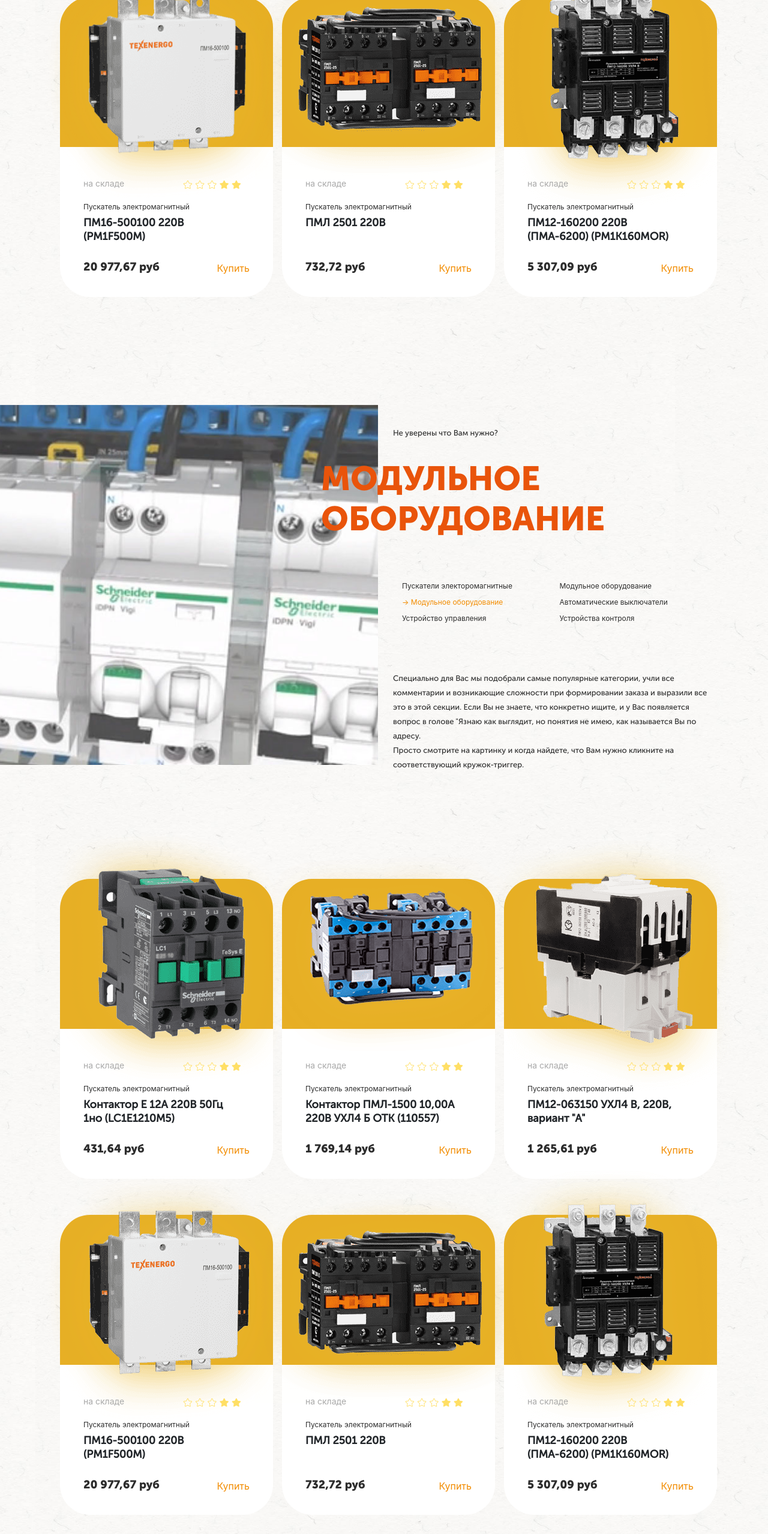
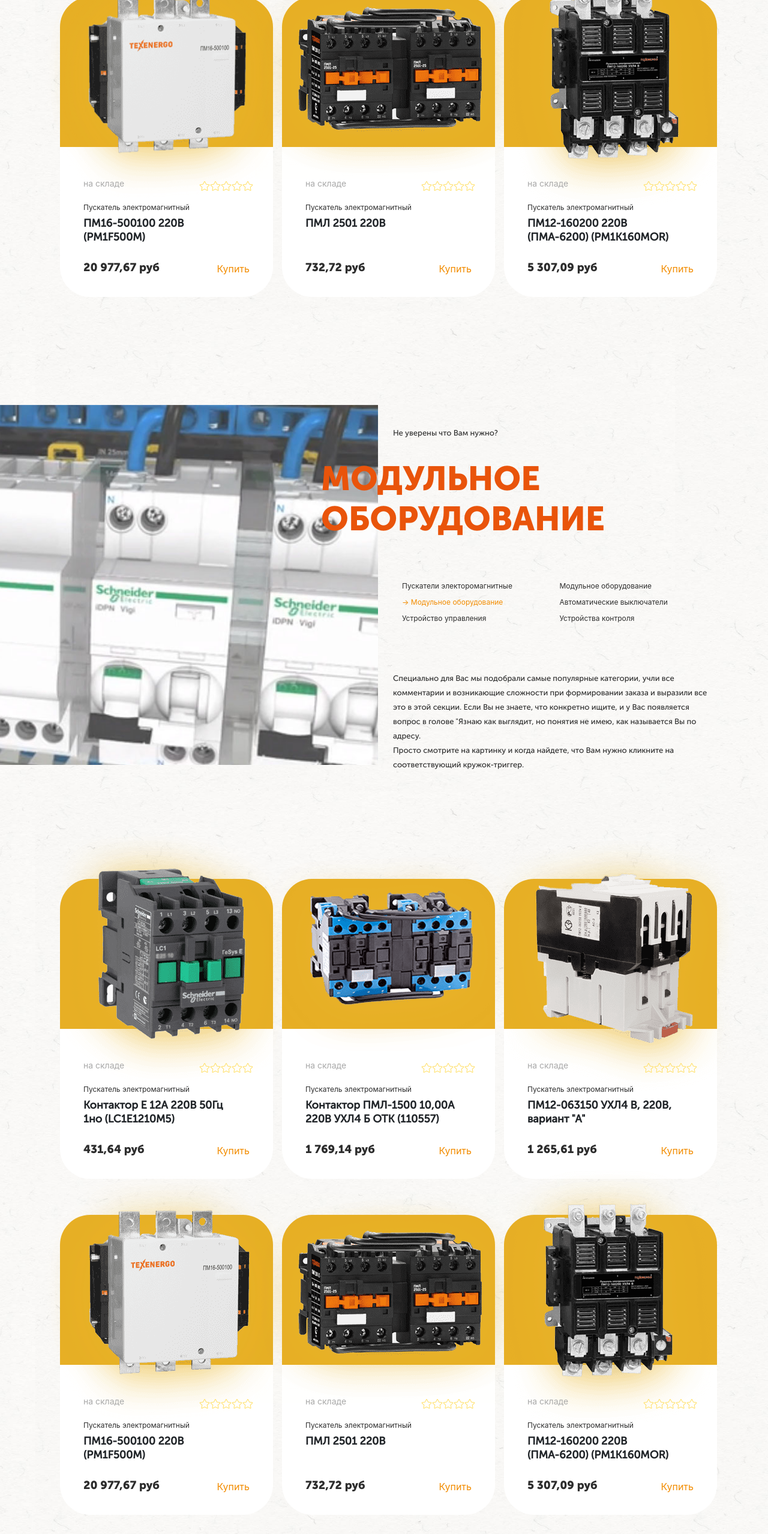
Before and after one commit to segura-deluna/TEXENERGO, a plain HTML site: page starters.html in a window 1280 px wide. Shown: the part 747-3304 px from the top of the page at 60% size. Drawn offline with Linux system fonts and the light colour scheme.

Commit message:
chenge input stars

```diff
--- a/css/main.css
+++ b/css/main.css
@@ -1772,15 +1772,50 @@ a:hover {
 .product-starters__item_status p {
   font-size: 14px;
   color: #a9a9a9;
-  margin-right: 98px;
+  margin-right: 80px;
 }
 
 .product-starters__star {
+  transform: translate(50%, 10%) ;
+  display: flex;
+}
+
+.product-starters__star input {
+  display: none;
+}
+
+.product-starters__star label {
+  display: block;
+  cursor: pointer;
+}
+
+.product-starters__star label::before {
+  font-family: 'Font Awesome\ 5 Pro';
+  content: "\f005";
+  font-weight: 200;
+  font-size: 16px;
+  position: relative;
+  display: block;
   color: #ffdf65;
 }
 
-.product-starters__star i {
-  font-size: 14px;
+.product-starters__star label::after {
+  font-family: 'Font Awesome\ 5 Pro';
+  content: '\f005';
+  font-weight: 900;
+  font-size: 16px;
+  position: absolute;
+  display: block;
+  color: #ffdf65;
+  top: 0;
+  opacity: 0;
+  transition: .5s;
+}
+
+.product-starters__star label:hover::after,
+.product-starters__star label:hover ~ label::after,
+.product-starters__star input:checked ~ label::after {
+  opacity: 1;
 }
 
 .product-starters__item_price {
@@ -1944,19 +1979,54 @@ a:hover {
 .item-card__status {
   display: flex;
   justify-content: space-between;
+  margin-top: 15px;
 }
 
 .item-card__status_star {
-  display: flex;
+  transform: translate(10%, 10%) ;
+  display: flex;
+}
+
+.item-card__status_star input {
+  display: none;
+}
+
+.item-card__status_star label {
+  display: block;
+  cursor: pointer;
+}
+
+.item-card__status_star label::before {
+  font-family: 'Font Awesome\ 5 Pro';
+  content: "\f005";
+  font-weight: 200;
+  font-size: 24px;
+  position: relative;
+  display: block;
   color: #ffdf65;
 }
 
-.item-card__status_star i {
+.item-card__status_star label::after {
+  font-family: 'Font Awesome\ 5 Pro';
+  content: '\f005';
+  font-weight: 900;
   font-size: 24px;
-}
-
-.item-card__status {
-  margin-top: 15px;
+  position: absolute;
+  display: block;
+  color: #ffdf65;
+  top: 0;
+  opacity: 0;
+  transition: .5s;
+}
+
+.item-card__status_star label:hover::after,
+.item-card__status_star label:hover ~ label::after,
+.item-card__status_star input:checked ~ label::after {
+  opacity: 1;
+}
+
+.item-card__status_check {
+  margin-top: 10px;
 }
 
 .item-card__status_check p {
@@ -2198,7 +2268,7 @@ a:hover {
 .companion__item_status p {
   font-size: 14px;
   color: #a9a9a9;
-  margin-right: 98px;
+  margin-right: 80px;
 }
 
 .companion__star {
--- a/css/media.css
+++ b/css/media.css
@@ -1112,7 +1112,8 @@
     font-size: 40px;
   }
 
-  .item-card__status_star i {
+  .item-card__status_star label::before,
+  .item-card__status_star label::after {
     font-size: 20px;
   }
 
--- a/starters.html
+++ b/starters.html
@@ -656,11 +656,11 @@
               <div class="product-starters__item_status">
                 <p>на складе</p>
                 <div class="product-starters__star">
-                  <i class="fal fa-star" aria-hidden="true"></i>
-                  <i class="fal fa-star" aria-hidden="true"></i>
-                  <i class="fal fa-star" aria-hidden="true"></i>
-                  <i class="fa fa-star" aria-hidden="true"></i>
-                  <i class="fa fa-star" aria-hidden="true"></i>
+                  <input type="radio" name="star" id="star1"><label for="star1"></label>
+                  <input type="radio" name="star" id="star2"><label for="star2"></label>
+                  <input type="radio" name="star" id="star3"><label for="star3"></label>
+                  <input type="radio" name="star" id="star4"><label for="star4"></label>
+                  <input type="radio" name="star" id="star5"><label for="star5"></label>
                 </div>
               </div>
               <p>Пускатель электромагнитный</p>
@@ -682,11 +682,11 @@
               <div class="product-starters__item_status">
                 <p>на складе</p>
                 <div class="product-starters__star">
-                  <i class="fal fa-star" aria-hidden="true"></i>
-                  <i class="fal fa-star" aria-hidden="true"></i>
-                  <i class="fal fa-star" aria-hidden="true"></i>
-                  <i class="fa fa-star" aria-hidden="true"></i>
-                  <i class="fa fa-star" aria-hidden="true"></i>
+                  <input type="radio" name="star2" id="star6"><label for="star6"></label>
+                  <input type="radio" name="star2" id="star7"><label for="star7"></label>
+                  <input type="radio" name="star2" id="star8"><label for="star8"></label>
+                  <input type="radio" name="star2" id="star9"><label for="star9"></label>
+                  <input type="radio" name="star2" id="star10"><label for="star10"></label>
                 </div>
               </div>
               <p>Пускатель электромагнитный</p>
@@ -708,11 +708,11 @@
               <div class="product-starters__item_status">
                 <p>на складе</p>
                 <div class="product-starters__star">
-                  <i class="fal fa-star" aria-hidden="true"></i>
-                  <i class="fal fa-star" aria-hidden="true"></i>
-                  <i class="fal fa-star" aria-hidden="true"></i>
-                  <i class="fa fa-star" aria-hidden="true"></i>
-                  <i class="fa fa-star" aria-hidden="true"></i>
+                  <input type="radio" name="star3" id="star11"><label for="star11"></label>
+                  <input type="radio" name="star3" id="star12"><label for="star12"></label>
+                  <input type="radio" name="star3" id="star13"><label for="star13"></label>
+                  <input type="radio" name="star3" id="star14"><label for="star14"></label>
+                  <input type="radio" name="star3" id="star15"><label for="star15"></label>
                 </div>
               </div>
               <p>Пускатель электромагнитный</p>
@@ -804,11 +804,11 @@
               <div class="product-starters__item_status">
                 <p>на складе</p>
                 <div class="product-starters__star">
-                  <i class="fal fa-star" aria-hidden="true"></i>
-                  <i class="fal fa-star" aria-hidden="true"></i>
-                  <i class="fal fa-star" aria-hidden="true"></i>
-                  <i class="fa fa-star" aria-hidden="true"></i>
-                  <i class="fa fa-star" aria-hidden="true"></i>
+                  <input type="radio" name="star4" id="star16"><label for="star16"></label>
+                  <input type="radio" name="star4" id="star17"><label for="star17"></label>
+                  <input type="radio" name="star4" id="star18"><label for="star18"></label>
+                  <input type="radio" name="star4" id="star19"><label for="star19"></label>
+                  <input type="radio" name="star4" id="star20"><label for="star20"></label>
                 </div>
               </div>
               <p>Пускатель электромагнитный</p>
@@ -830,11 +830,11 @@
               <div class="product-starters__item_status">
                 <p>на складе</p>
                 <div class="product-starters__star">
-                  <i class="fal fa-star" aria-hidden="true"></i>
-                  <i class="fal fa-star" aria-hidden="true"></i>
-                  <i class="fal fa-star" aria-hidden="true"></i>
-                  <i class="fa fa-star" aria-hidden="true"></i>
-                  <i class="fa fa-star" aria-hidden="true"></i>
+                  <input type="radio" name="star5" id="star21"><label for="star21"></label>
+                  <input type="radio" name="star5" id="star22"><label for="star22"></label>
+                  <input type="radio" name="star5" id="star23"><label for="star23"></label>
+                  <input type="radio" name="star5" id="star24"><label for="star24"></label>
+                  <input type="radio" name="star5" id="star25"><label for="star25"></label>
                 </div>
               </div>
               <p>Пускатель электромагнитный</p>
@@ -856,11 +856,11 @@
               <div class="product-starters__item_status">
                 <p>на складе</p>
                 <div class="product-starters__star">
-                  <i class="fal fa-star" aria-hidden="true"></i>
-                  <i class="fal fa-star" aria-hidden="true"></i>
-                  <i class="fal fa-star" aria-hidden="true"></i>
-                  <i class="fa fa-star" aria-hidden="true"></i>
-                  <i class="fa fa-star" aria-hidden="true"></i>
+                  <input type="radio" name="star6" id="star26"><label for="star26"></label>
+                  <input type="radio" name="star6" id="star27"><label for="star27"></label>
+                  <input type="radio" name="star6" id="star28"><label for="star28"></label>
+                  <input type="radio" name="star6" id="star29"><label for="star29"></label>
+                  <input type="radio" name="star6" id="star30"><label for="star30"></label>
                 </div>
               </div>
               <p>Пускатель электромагнитный</p>
@@ -889,11 +889,11 @@
               <div class="product-starters__item_status">
                 <p>на складе</p>
                 <div class="product-starters__star">
-                  <i class="fal fa-star" aria-hidden="true"></i>
-                  <i class="fal fa-star" aria-hidden="true"></i>
-                  <i class="fal fa-star" aria-hidden="true"></i>
-                  <i class="fa fa-star" aria-hidden="true"></i>
-                  <i class="fa fa-star" aria-hidden="true"></i>
+                  <input type="radio" name="star7" id="star31"><label for="star31"></label>
+                  <input type="radio" name="star7" id="star32"><label for="star32"></label>
+                  <input type="radio" name="star7" id="star33"><label for="star33"></label>
+                  <input type="radio" name="star7" id="star34"><label for="star34"></label>
+                  <input type="radio" name="star7" id="star35"><label for="star35"></label>
                 </div>
               </div>
               <p>Пускатель электромагнитный</p>
@@ -915,11 +915,11 @@
               <div class="product-starters__item_status">
                 <p>на складе</p>
                 <div class="product-starters__star">
-                  <i class="fal fa-star" aria-hidden="true"></i>
-                  <i class="fal fa-star" aria-hidden="true"></i>
-                  <i class="fal fa-star" aria-hidden="true"></i>
-                  <i class="fa fa-star" aria-hidden="true"></i>
-                  <i class="fa fa-star" aria-hidden="true"></i>
+                  <input type="radio" name="star8" id="star36"><label for="star36"></label>
+                  <input type="radio" name="star8" id="star37"><label for="star37"></label>
+                  <input type="radio" name="star8" id="star38"><label for="star38"></label>
+                  <input type="radio" name="star8" id="star39"><label for="star39"></label>
+                  <input type="radio" name="star8" id="star40"><label for="star40"></label>
                 </div>
               </div>
               <p>Пускатель электромагнитный</p>
@@ -941,11 +941,11 @@
               <div class="product-starters__item_status">
                 <p>на складе</p>
                 <div class="product-starters__star">
-                  <i class="fal fa-star" aria-hidden="true"></i>
-                  <i class="fal fa-star" aria-hidden="true"></i>
-                  <i class="fal fa-star" aria-hidden="true"></i>
-                  <i class="fa fa-star" aria-hidden="true"></i>
-                  <i class="fa fa-star" aria-hidden="true"></i>
+                  <input type="radio" name="star9" id="star41"><label for="star41"></label>
+                  <input type="radio" name="star9" id="star42"><label for="star42"></label>
+                  <input type="radio" name="star9" id="star43"><label for="star43"></label>
+                  <input type="radio" name="star9" id="star44"><label for="star44"></label>
+                  <input type="radio" name="star9" id="star45"><label for="star45"></label>
                 </div>
               </div>
               <p>Пускатель электромагнитный</p>
```
Also changed, not shown: product_item.html (+31 -31 lines).
